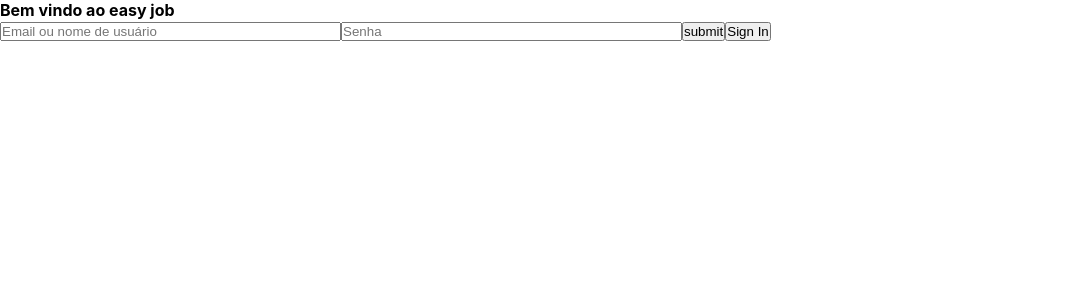
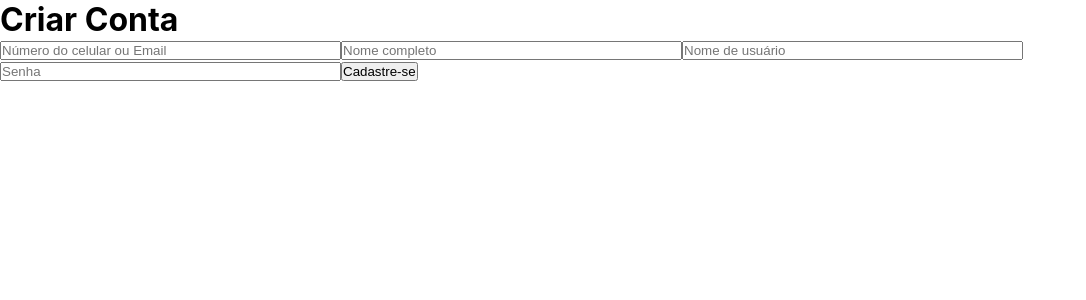
Before and after one commit to AmandaBarros94/FormularioReact, a React (Create React App) app: page /register in a window 1280 px wide. Shown: the top 300 px of the page, without its empty margins (0-1086 px from the left). Built offline with nearby package versions, Linux system fonts and the light colour scheme.

Commit message:
[Feat]: adcionado mais um componente o register, criando uma pagina de registro, e modificando pag de cadatros, ajusatando as rotas

```diff
--- a/src/App.js
+++ b/src/App.js
@@ -1,14 +1,25 @@
 
 import Login from './pages/Login';
-// import Routes from './Routes';
+import { Route, Switch } from 'react-router-dom';
+import Footer from './pages/Footer';
+import Form from './pages/Form';
+import Header from './pages/Header';
+import Finish from './pages/Finish';
+import { BrowserRouter } from 'react-router-dom';
+import Register from './pages/Register';
 
 function App() {
   return (
-    <div className="App">
-     {/* <Routes /> */}
-     <Login />
-
-    </div>
+    <BrowserRouter>
+    <Switch>
+      <Route path="/" exact component={Login} />
+      <Route path="/form" component={Form} />
+      <Route path="/header" component={Header} />
+      <Route path="/finish" component={Finish} />
+      <Route path="/footer" component={Footer} />
+      <Route path="/register" component={Register} />
+    </Switch>
+    </BrowserRouter>
   );
 }
 
--- a/src/pages/Login.js
+++ b/src/pages/Login.js
@@ -1,29 +1,27 @@
 import React, { Component } from 'react';
-// import './Login.css'
+import { Link } from 'react-router-dom';
+
 
 export default class Login extends Component {
   render() {
     return (
-      <div className='fragment'>
 
       <div className='Login'>
 
-        <h3>
-
-        </h3>
-
-      <h4>
+      <h2>
      Bem vindo ao easy job
-      </h4>
+      </h2>
          <input type="text" placeholder='Email ou nome de usuário' name="Email " size="40" />
 
          <input type="password" placeholder='Senha' name="Email " size="40" />
 
-         <button type="submit">submit</button>
+         <button type="submit">Entrar</button>
 
-         <button type="submit">Sign In</button>
-      </div>
-      </ div>
+         <h4>
+           não tem uma conta? <Link to="/register">cadastre-se</Link>
+         </h4>
+
+              </div>
     )
   }
 }
--- a/src/pages/Register.js
+++ b/src/pages/Register.js
@@ -8,6 +8,15 @@ export default class Register extends Component {
                 <h1>
                     Criar Conta
                 </h1>
+                <input type="text" placeholder='Número do celular ou Email' name="Email " size="40" />
+
+                <input type="text" placeholder='Nome completo' name="Email " size="40" />
+
+                <input type="text" placeholder='Nome de usuário' name="Email " size="40" />
+
+                <input type="password" placeholder='Senha' name="Email " size="40" />
+
+                        <button type="submit"> Cadastre-se</button>
             </div>
         )
     }
```
Also changed, not shown: src/Routes.js (deleted, +0 -21 lines).
